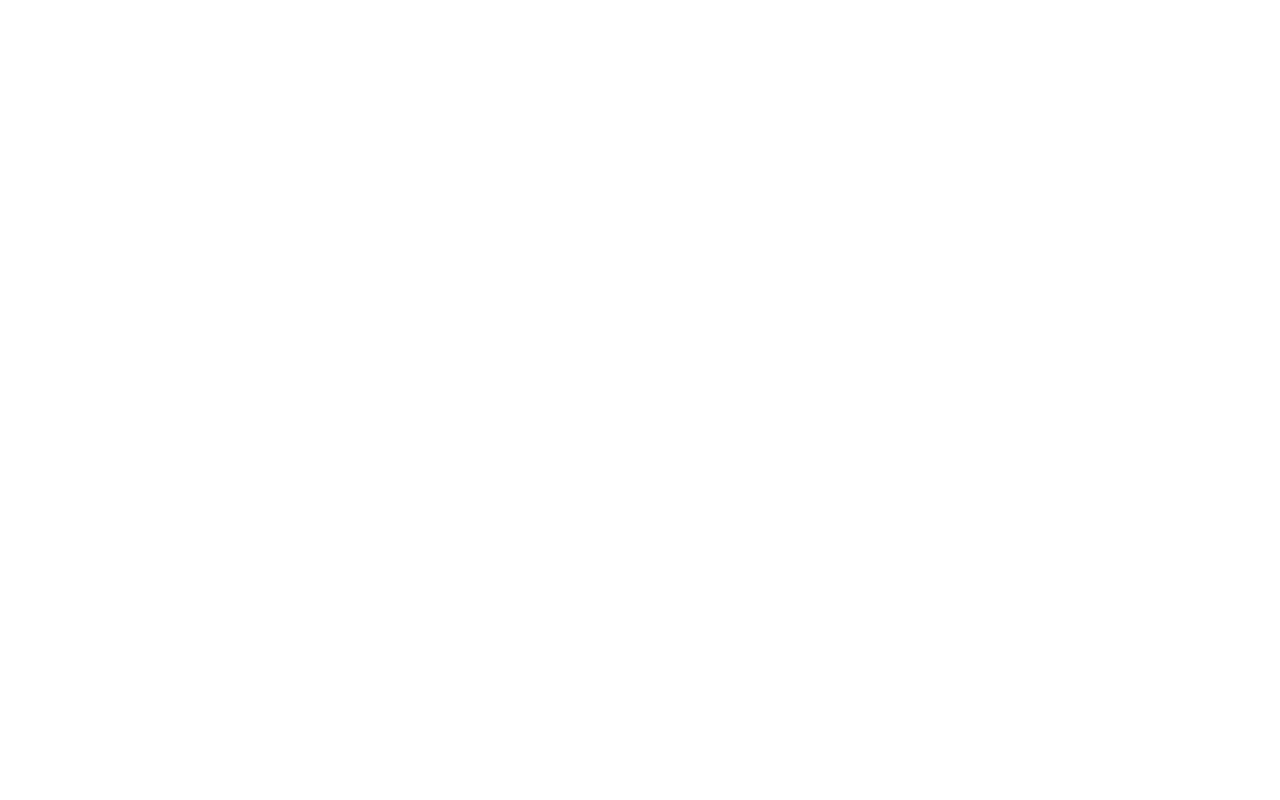
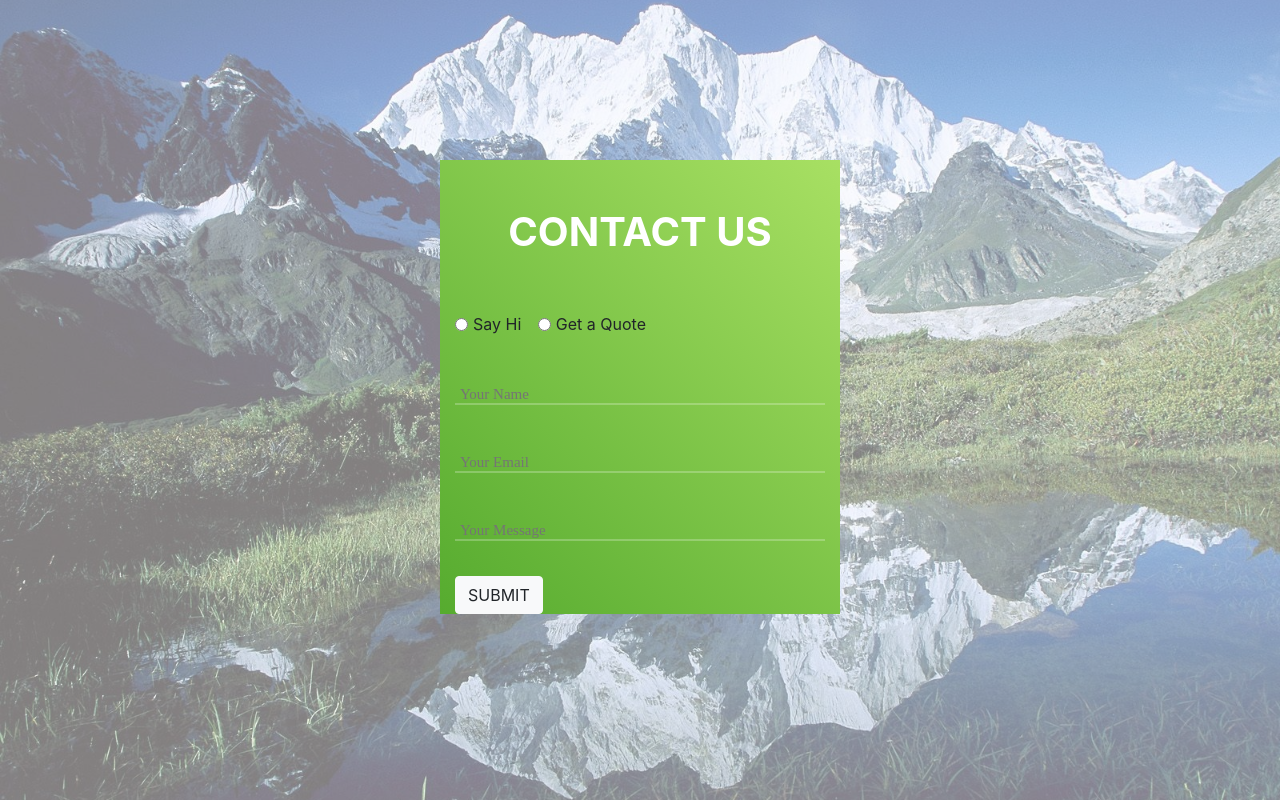
Before and after one commit to StefaniaMarcu/registration-form, a plain HTML site: page index.html in a window 1280 px wide. Drawn offline with nearby package versions, Linux system fonts and the light colour scheme.

Commit message:
project done

```diff
--- /dev/null
+++ b/index.css
@@ -0,0 +1,44 @@
+.bg-img {
+    background-image: url("img/munti.jpg");
+    background-position: center center;
+    background-size : cover;
+    min-height: 100vh;
+    opacity: 0.5;
+    position: relative;
+}
+.bg {
+    position: absolute;
+    background: linear-gradient(45deg, #56ab2f, #a8e063);
+    width: 400px;
+
+    left: 0;
+    right: 0;
+    margin: auto;
+    top: 20%;
+    z-index: 1;
+    opacity: 1;
+}
+.input3 {
+    display: block;
+    width: 100%;
+    background: transparent;
+    font-family: Poppins-Regular;
+    font-size: 15px;
+    color: #fff;
+    line-height: 1.2;
+    padding: 0 5px;
+    outline: none;
+    border: none;
+}
+.input-wrapper {
+    border-bottom: 2px solid rgba(255,255,255,0.24);
+    margin-bottom: 27px;
+
+}
+option {
+    color: #000000;
+}
+
+.more-elements {
+    display: none;
+}
--- a/index.html
+++ b/index.html
@@ -2,9 +2,81 @@
 <html lang="en">
 <head>
 	<meta charset="UTF-8">
-	<title>Title</title>
+	<title>Registration-form</title>
+	<link rel="stylesheet" href="index.css">
+	<script src="index.js"></script>
+	<link rel="stylesheet" href="https://maxcdn.bootstrapcdn.com/bootstrap/4.1.3/css/bootstrap.min.css">
+	<script src="https://cdnjs.cloudflare.com/ajax/libs/popper.js/1.14.3/umd/popper.min.js"></script>
+	<script src="https://cdnjs.cloudflare.com/ajax/libs/jquery/3.3.1/jquery.min.js"></script>
+	<script src="https://maxcdn.bootstrapcdn.com/bootstrap/4.1.3/js/bootstrap.min.js"></script>
+	<link rel="stylesheet" href="https://cdnjs.cloudflare.com/ajax/libs/font-awesome/4.7.0/css/font-awesome.min.css">
+
 </head>
 <body>
+<div class="bg-img pt-5">
 
+</div>
+<div class="form bg pt-5">
+	<div class="container">
+		<form>
+			<h1 class="text-center text-white text-uppercase"><b>Contact Us</b></h1>
+			<div class="form-check form-check-inline mt-5">
+				<input class="form-check-input" onclick="removeSelectElements()" type="radio" name="inlineRadioOptions" id="inlineRadio1"
+					   value="option1">
+				<label class="form-check-label" for="inlineRadio1">Say Hi</label>
+			</div>
+			<div class="form-check form-check-inline">
+				<input class="form-check-input" onclick="getMoreFormElements()" type="radio" name="inlineRadioOptions" id="inlineRadio2"
+					   value="option2">
+				<label class="form-check-label" for="inlineRadio2">Get a Quote</label>
+			</div>
+
+			<div class="input-wrapper mt-5">
+				<input class="input3 " type="text" name="name" placeholder="Your Name">
+			</div>
+			<div class="input-wrapper mt-5">
+				<input class="input3 " type="text" name="name" placeholder="Your Email">
+			</div>
+			<div class="input-wrapper mt-5 js-select more-elements">
+				<select class="input3">
+					<option>
+						Needed Services
+					</option>
+					<option>
+						eCommerce Bussiness
+					</option>
+					<option>
+						UI/UX Design
+					</option>
+					<option>
+						Online Services
+					</option>
+				</select>
+			</div>
+			<div class="input-wrapper mt-5 js-select more-elements">
+				<select class="input3">
+					<option>
+						Budget
+					</option>
+					<option>
+						1500 $
+					</option>
+					<option>
+						2000 $
+					</option>
+					<option>
+						3000 $
+					</option>
+				</select>
+			</div>
+			<div class="input-wrapper mt-5">
+				<input class="input3 " type="text" name="name" placeholder="Your Message">
+			</div>
+			<button class="btn btn-light mt-2">SUBMIT</button>
+
+		</form>
+	</div>
+
+</div>
 </body>
 </html>
--- /dev/null
+++ b/index.js
@@ -0,0 +1,7 @@
+function getMoreFormElements() {
+	$(".js-select").removeClass('more-elements');
+}
+
+function removeSelectElements() {
+	$(".js-select").addClass('more-elements');
+}
```
Also changed, not shown: img/munti.jpg (added).
